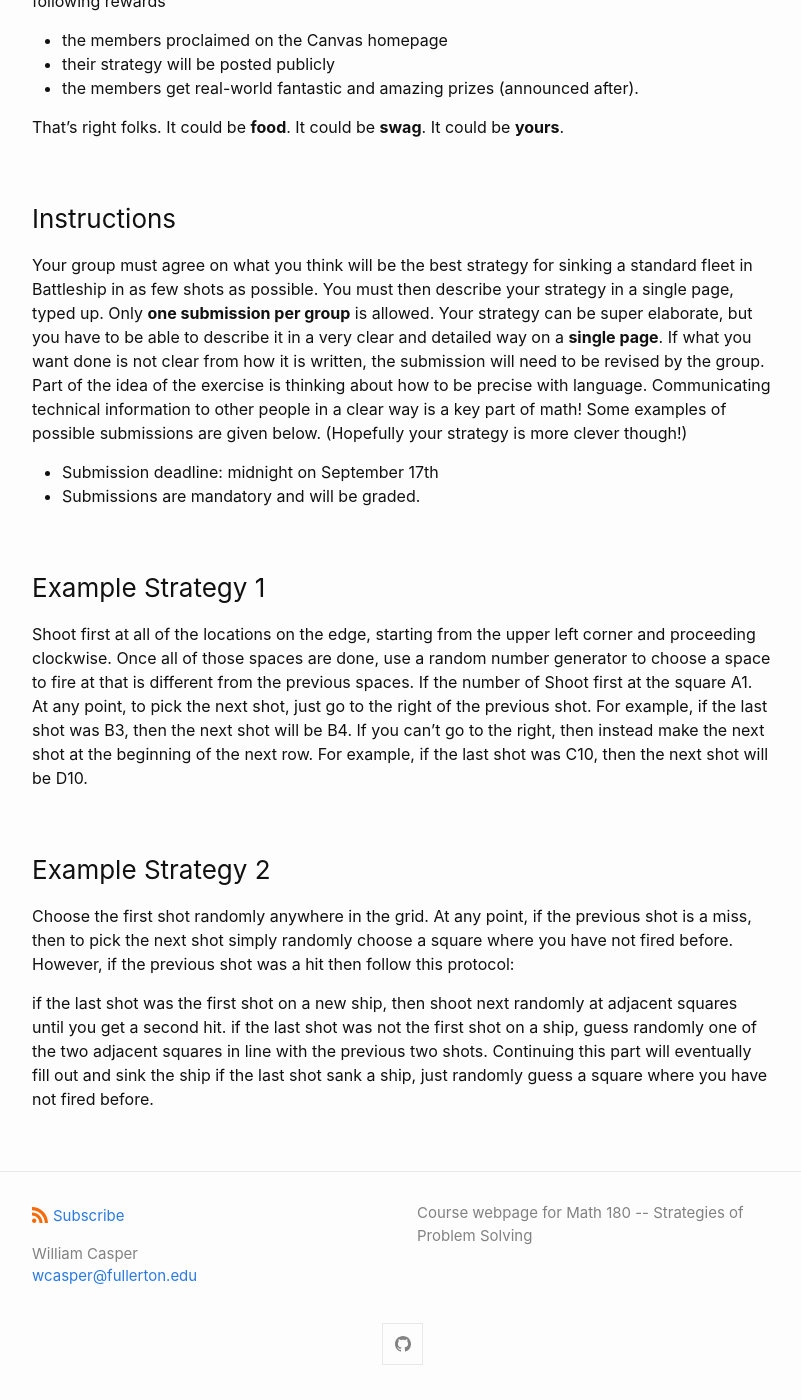
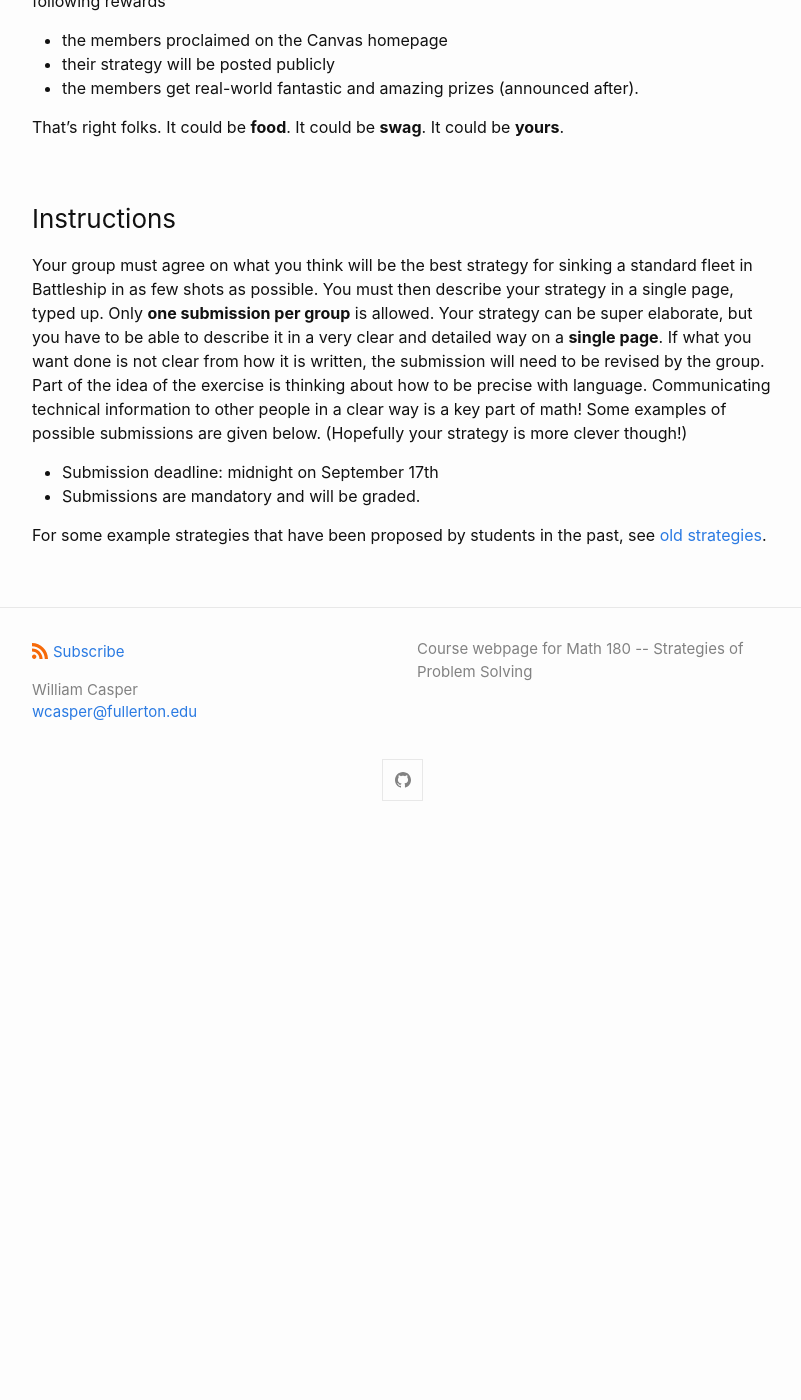
Before and after one commit to wcasper/math180fall2021, a Jekyll site: the page built from _modules/battleship/competition.md, in a window 1280 px wide and 1400 px high, scrolled down 737 px. Shown: the whole window, without its empty margins (238-1039 px from the left). Built offline with Jekyll 4.4.1, drawn with Linux system fonts in a browser that asks for light colours; after the commit the page ends 1573 px from its top, so only the background shows below that.

Commit message:
added link to old strats

```diff
--- a/_modules/battleship/competition.md
+++ b/_modules/battleship/competition.md
@@ -23,16 +23,4 @@ Your group must agree on what you think will be the best strategy for sinking a
 * Submission deadline: midnight on September 17th
 * Submissions are mandatory and will be graded.
 
-### Example Strategy 1
-
-Shoot first at all of the locations on the edge, starting from the upper left corner and proceeding clockwise.
-Once all of those spaces are done, use a random number generator to choose a space to fire at that is different from the previous spaces.
-If the number of
-Shoot first at the square A1.  At any point, to pick the next shot, just go to the right of the previous shot.  For example, if the last shot was B3, then the next shot will be B4.  If you can't go to the right, then instead make the next shot at the beginning of the next row.  For example, if the last shot was C10, then the next shot will be D10.
-
-### Example Strategy 2
-Choose the first shot randomly anywhere in the grid.  At any point, if the previous shot is a miss, then to pick the next shot simply randomly choose a square where you have not fired before.  However, if the previous shot was a hit then follow this protocol:
-
-if the last shot was the first shot on a new ship, then shoot next randomly at adjacent squares until you get a second hit.
-if the last shot was not the first shot on a ship, guess randomly one of the two adjacent squares in line with the previous two shots.  Continuing this part will eventually fill out and sink the ship
-if the last shot sank a ship, just randomly guess a square where you have not fired before.
+For some example strategies that have been proposed by students in the past, see [old strategies](old-strategies).
```
